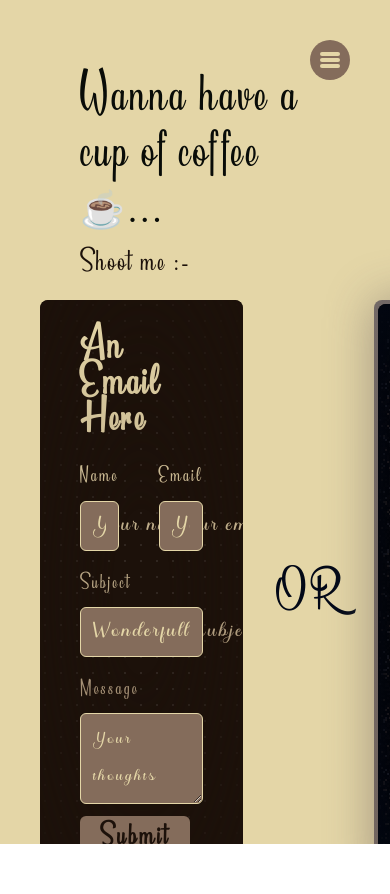
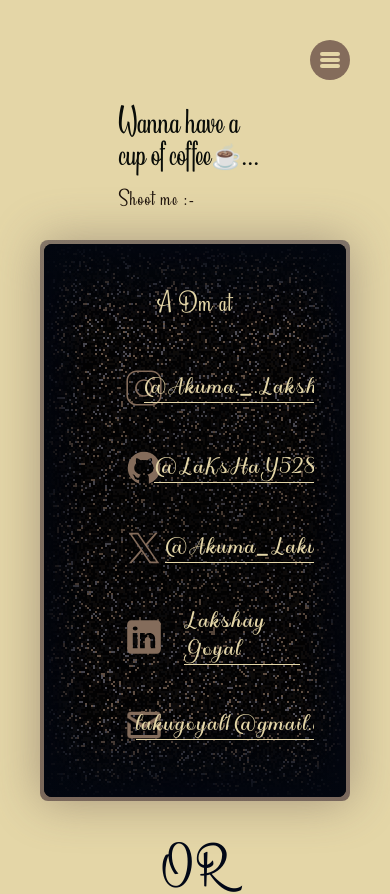
Before and after one commit to LaKsHaY5280/portfolio-v3, a Next.js app: page /contact in a window 390 px wide. Shown: the top 894 px of the page. Before the commit the page ends 844 px from the top, so only its background shows below. Built offline with nearby package versions, Linux system fonts and the light colour scheme.

Commit message:
contact page responsive

```diff
--- a/components/Contact.tsx
+++ b/components/Contact.tsx
@@ -7,21 +7,21 @@ const Contact = () => {
   return (
     <div id="contact">
       <Navbar />
-      <div className="bg-day h-screen w-full flex flex-col justify-around items-start p-10">
-        <div>
-          <h1 className=" pgHeading text-night mt-7 px-10 ">
+      <div className="bg-day  w-full flex flex-col justify-center items-center p-10">
+        <div className=" mt-5 max-lg:mt-10 w-9/12  flex flex-col justify-center items-start ">
+          <h1 className=" homeHeading text-night mt-7 px-10 ">
             {contact.heading}
           </h1>
-          <p className="text-xl leading-[2.27rem] tracking-[0.15rem] font-['Snow'] text-secondary mt-2 px-10 ">
+          <p className="homeCaption text-secondary mt-2 px-10 ">
             {contact.subHeading}
           </p>
         </div>
-        <div className=" mt-5  h-full w-full flex justify-around items-center gap-10 ">
+        <div className=" mt-5  h-full w-full flex max-lg:flex-col-reverse justify-around items-center gap-10 ">
           <div className=" w-full h-full text-xl leading-[2.27rem] tracking-[0.15rem] font-['Snow'] text-day ">
             <div className=" max-h-fit pt-2 h-full w-full dark:bg-black bg-secondary  dark:bg-dot-white/[0.2] bg-dot-white/[0.2] relative flex items-center justify-center rounded-lg">
               <div className=" rounded-lg absolute pointer-events-none inset-0 flex items-center justify-center da rk:bg-black bg-secondary [mask-image:radial-gradient(ellipse_at_center,transparent_20%,black)]"></div>
               <div className=" z-20 bg-clip-text text-transparent bg-gradient-to-b from-day to-primary h-full w-full flex flex-col justify-around items-start gap-5 px-10 py-5">
-                <h2 className=" font-bold text-3xl"> {contact.left} </h2>
+                <h2 className=" font-bold homeBody"> {contact.left} </h2>
                 <div className=" w-full text-lg leading-[2.27rem] tracking-[0.15rem] ">
                   <ContactForm />
                 </div>
--- a/components/elements/SocialCard.tsx
+++ b/components/elements/SocialCard.tsx
@@ -30,10 +30,10 @@ export function SocialCard({ heading, socials }: SocialCardProps) {
         onMouseLeave={() => setHovered(false)}
         className=" h-full flex flex-col lg:flex-row overflow-hidden items-center justify-center bg-black w-full gap-4 mx-auto px-8 relative rounded-lg"
       >
-        <div className=" w-full h-full flex flex-col justify-start items-center md:text-2xl font-medium text-day relative z-20 max-w-2xl mx-auto py-10 text-lg leading-[3.5rem] tracking-[0.2rem] font-['Snow'] ">
-          <p className=" mb-5"> {heading} </p>
+        <div className=" w-full h-full flex flex-col justify-start items-center md:text-2xl font-medium text-day relative z-20 max-w-2xl mx-auto py-10 ">
+          <p className=" homeBody mb-5"> {heading} </p>
           <ScrollArea className="h-full w-full flex flex-col justify-around items-center pt-3 ">
-            <ul className=" w-full h-full flex flex-col justify-around items-start gap-4 text-sm leading-[2rem] tracking-[0.2rem]">
+            <ul className=" w-full h-full flex flex-col justify-around items-start gap-4 aboutBody">
               {socials.map((s, i) => (
                 <li
                   key={i}
```
